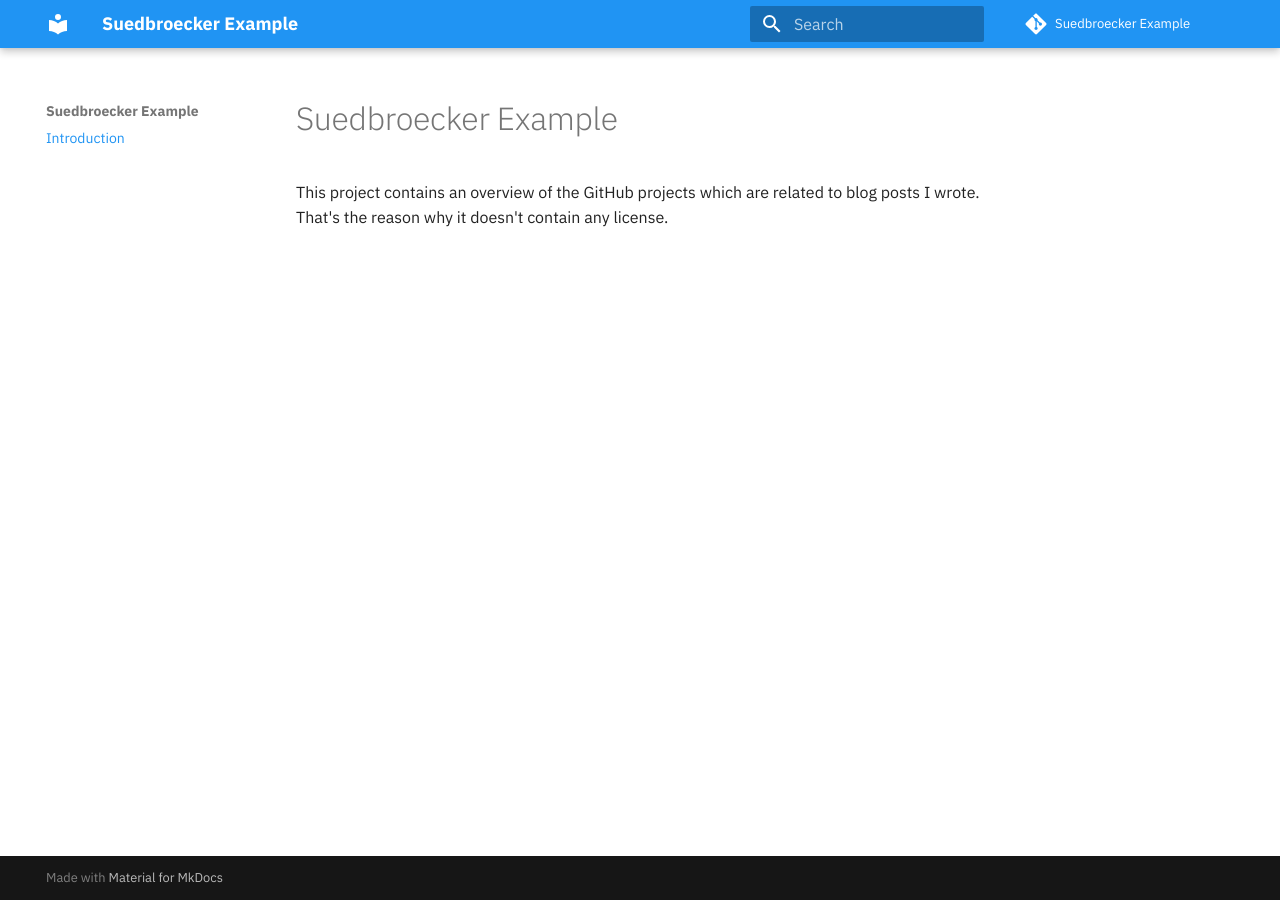
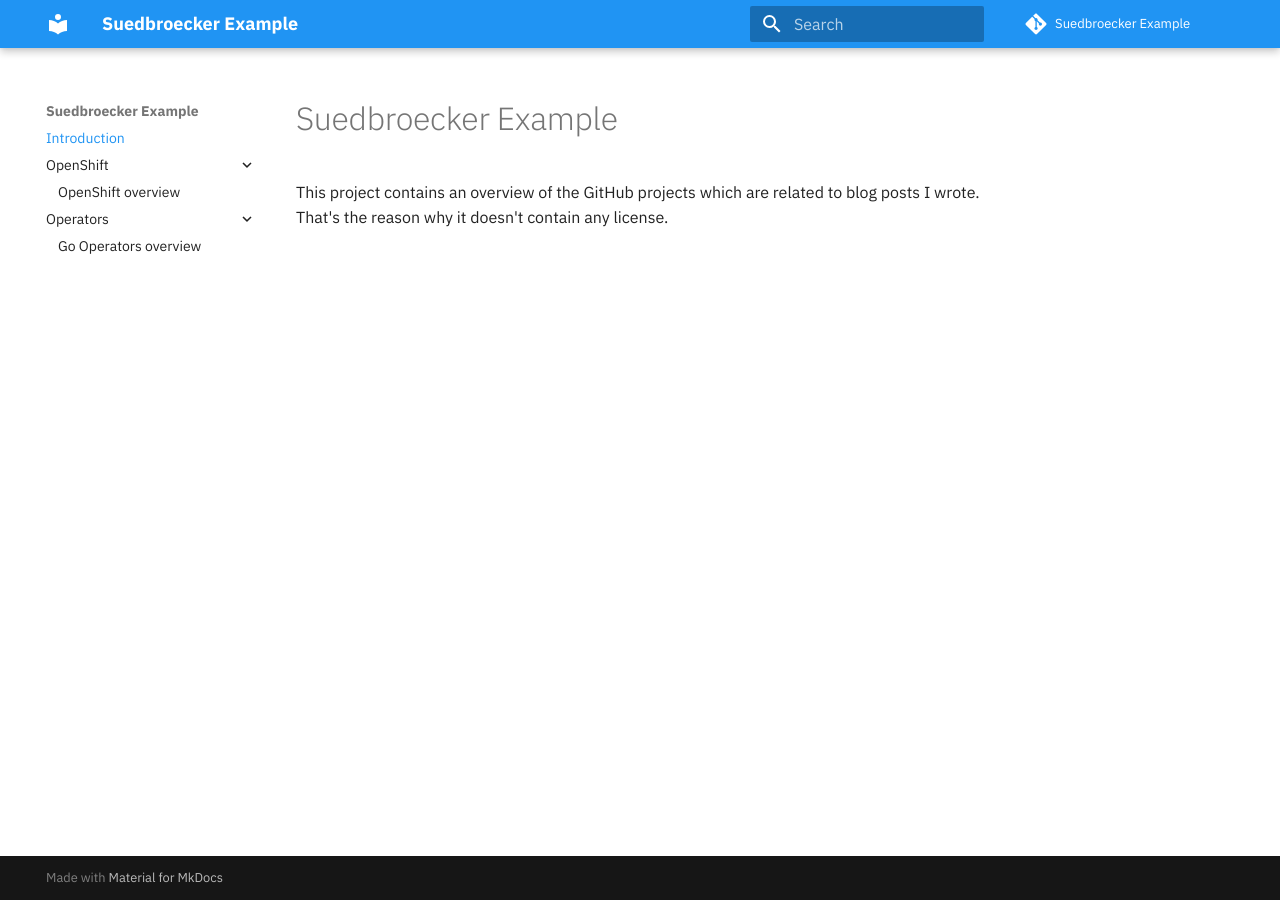
Before and after one commit to thomassuedbroecker/suedbroecker-example, an MkDocs documentation site: the page built from documentation/README.md, in a window 1280 px wide. Built offline with MkDocs 1.6.1 and Material for MkDocs 9.7.7, drawn with Linux system fonts in a browser that asks for light colours; comment, search, counter and statistics services are not loaded.

Commit message:
update navigation

```diff
--- a/mkdocs.yml
+++ b/mkdocs.yml
@@ -12,11 +12,15 @@ docs_dir: documentation
 # Navigation
 nav:
   - Introduction: README.md
+  - OpenShift:
+    - OpenShift overview: openshift-overview.md
+  - Operators:
+    - Go Operators overview: go-operators-ovewview.md
 
 ## DO NOT CHANGE BELOW THIS LINE
 
 # Copyright
-# TBD
+# Thomas Suedbroecker
 
 # Theme
 theme:
```
